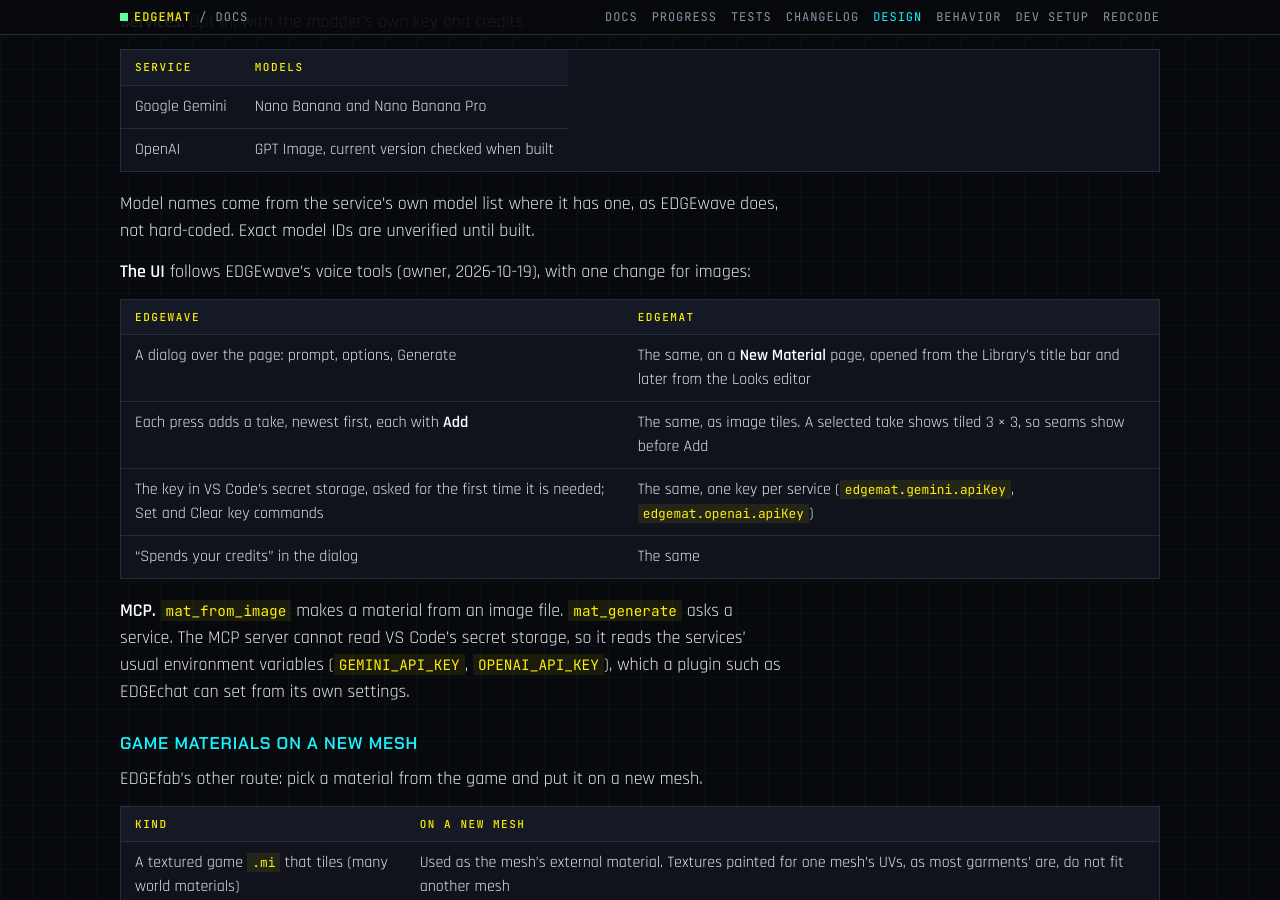
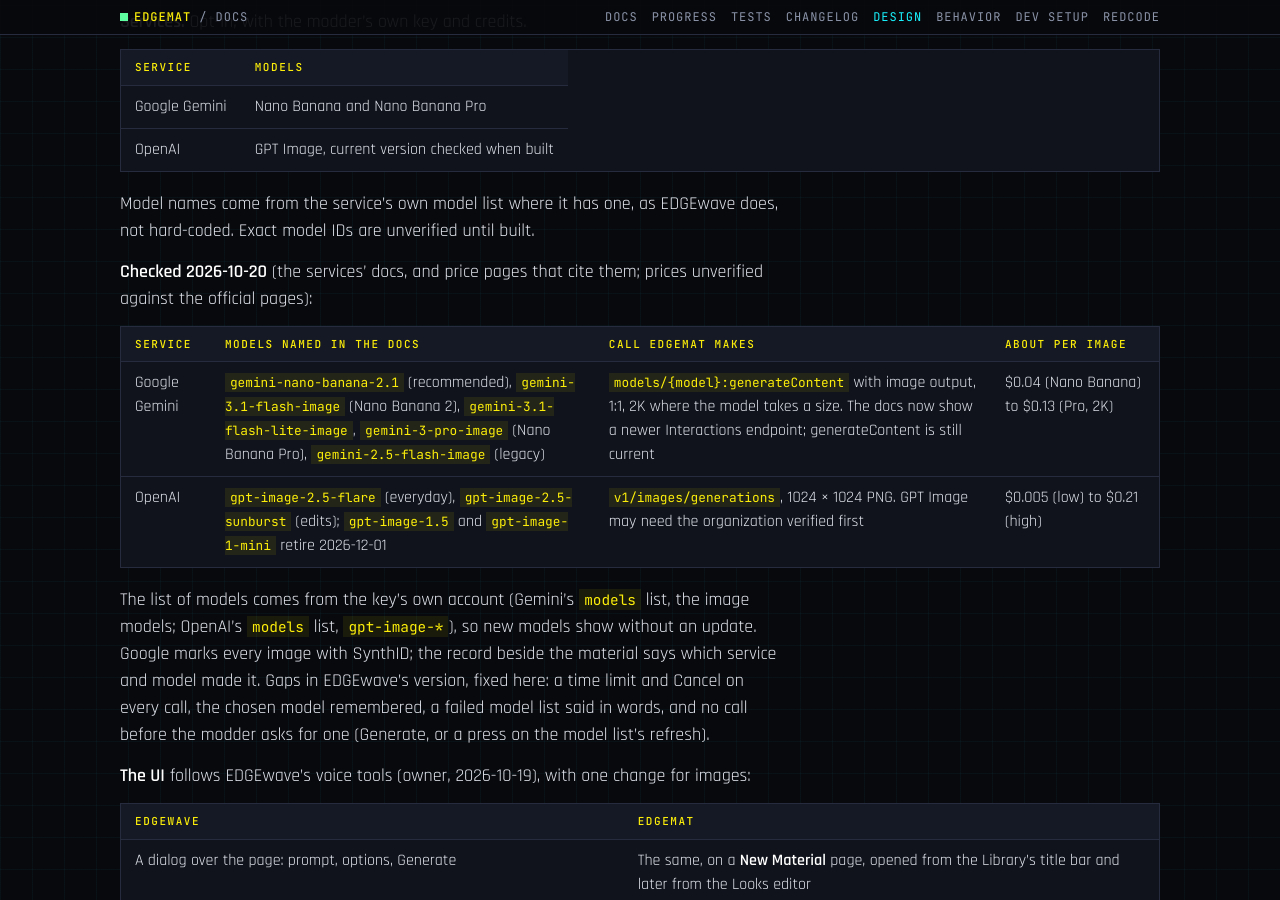
Before and after one commit to Edgemodders/EDGEmat, a Jekyll site: the page built from docs/design.md, in a window 1280 px wide and 900 px high, scrolled down 9275 px. Built offline with Jekyll 4.4.1, drawn with Linux system fonts in a browser that asks for light colours; our own code applies the rules of GitHub Pages for plain Markdown files; some of the changed text lies outside the part shown.

Commit message:
Design: Generate on a garment agreed; image services checked
Co-Authored-By: Claude Opus 5.5 <noreply@anthropic.com>

```diff
--- a/docs/design.md
+++ b/docs/design.md
@@ -150,7 +150,7 @@ The goal (owner, 2026-10-19): a modder who is not an artist makes a new material
 | 4. Into the game | Resized to a game size (1024 or 2048), imported as `.xbm`, the `.mi` written into the project | REDbridge |
 | 5. Recorded | How it was made, beside the material: service, model, prompt, date. Mod sites may ask for AI content to be labelled (Nexus Mods, unverified) | EDGEmat |
 
-**On a garment** (proposed 2026-10-20, from the [tiling check](testing.html#tiling-check)). A garment's material carries its own normal map, which draws its folds and seams at the scale of the whole garment. `LayerTile` repeats every map, so a repeat above 1 would shrink and repeat the folds too. So on a garment EDGEmat bakes the repeat into the color texture (the seamless image laid out N × N in one 2048 px texture), keeps `LayerTile` at 1, and keeps the garment's normal map. On an object or a new mesh, whose material has no such map, `LayerTile` is the repeat. Either way the UI calls it **Repeat**, and the prompt asks for no text or logos, since some islands are mirrored.
+**On a garment** (agreed with the owner 2026-10-20, from the [tiling check](testing.html#tiling-check)). A garment's material carries its own normal map, which draws its folds and seams at the scale of the whole garment. `LayerTile` repeats every map, so a repeat above 1 would shrink and repeat the folds too. So on a garment EDGEmat bakes the repeat into the color texture (the seamless image laid out N × N in one 2048 px texture), keeps `LayerTile` at 1, and keeps the garment's normal map. On an object or a new mesh, whose material has no such map, `LayerTile` is the repeat. Either way the UI calls it **Repeat**, and the prompt asks for no text or logos, since some islands are mirrored.
 
 **The prompt.** One general prefix, then the modder's words. The prefix asks for a seamless tiling texture seen straight on; flat, even light with no shadows, highlights or reflections, since the game lights it; the material filling the frame, with no objects, text, borders or vignette; and a real-world scale. It should work for every surface (unverified). A detail size (fine, medium, coarse) sets the scale. Kinds of output are added only if tests show the need; the likely one is a decal or emblem: one design on a plain background, not tiled. The whole prompt stays editable, one click away.
 
@@ -162,6 +162,15 @@ The goal (owner, 2026-10-19): a modder who is not an artist makes a new material
 | OpenAI | GPT Image, current version checked when built |
 
 Model names come from the service's own model list where it has one, as EDGEwave does, not hard-coded. Exact model IDs are unverified until built.
+
+**Checked 2026-10-20** (the services' docs, and price pages that cite them; prices unverified against the official pages):
+
+| Service | Models named in the docs | Call EDGEmat makes | About per image |
+|---|---|---|---|
+| Google Gemini | `gemini-nano-banana-2.1` (recommended), `gemini-3.1-flash-image` (Nano Banana 2), `gemini-3.1-flash-lite-image`, `gemini-3-pro-image` (Nano Banana Pro), `gemini-2.5-flash-image` (legacy) | `models/{model}:generateContent` with image output, 1:1, 2K where the model takes a size. The docs now show a newer Interactions endpoint; generateContent is still current | $0.04 (Nano Banana) to $0.13 (Pro, 2K) |
+| OpenAI | `gpt-image-2.5-flare` (everyday), `gpt-image-2.5-sunburst` (edits); `gpt-image-1.5` and `gpt-image-1-mini` retire 2026-12-01 | `v1/images/generations`, 1024 × 1024 PNG. GPT Image may need the organization verified first | $0.005 (low) to $0.21 (high) |
+
+The list of models comes from the key's own account (Gemini's `models` list, the image models; OpenAI's `models` list, `gpt-image-*`), so new models show without an update. Google marks every image with SynthID; the record beside the material says which service and model made it. Gaps in EDGEwave's version, fixed here: a time limit and Cancel on every call, the chosen model remembered, a failed model list said in words, and no call before the modder asks for one (Generate, or a press on the model list's refresh).
 
 **The UI** follows EDGEwave's voice tools (owner, 2026-10-19), with one change for images:
 
```
Also changed, not shown: docs/progress.md (+2 -0 lines).
